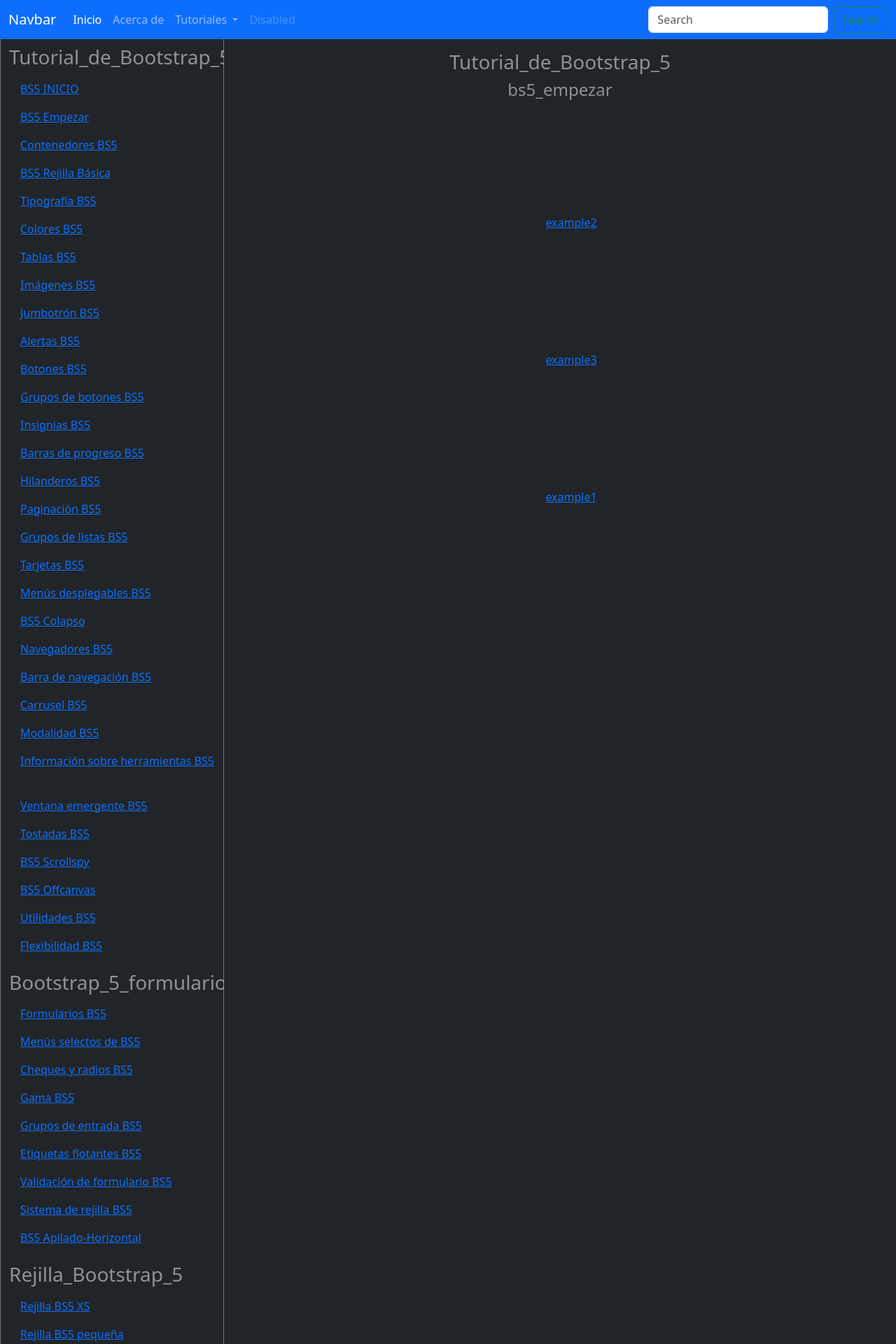
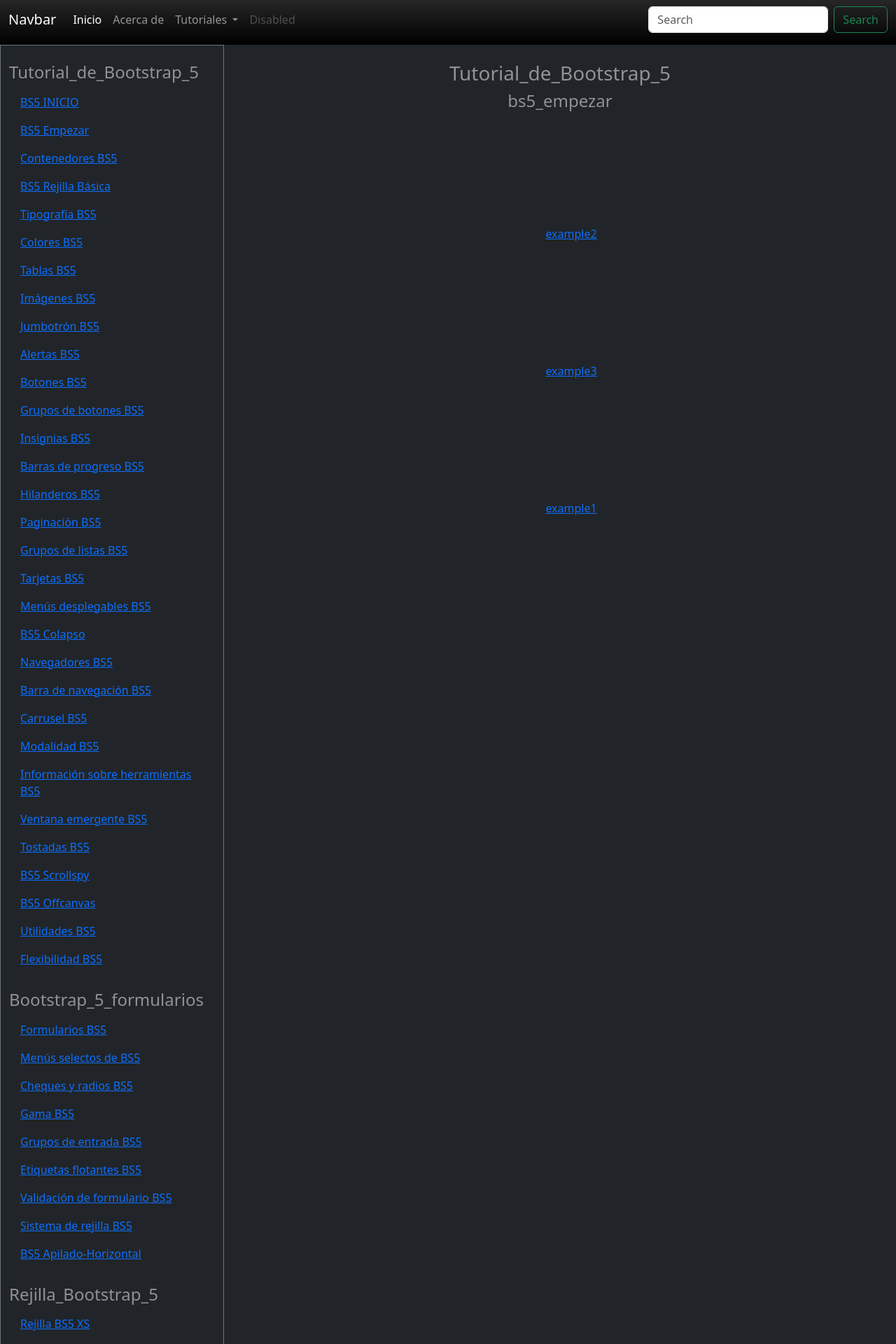
Before and after one commit to hmartinez00/z_django_projects, a Django app: page /BootStrap5/vistas_clases/Tutorial_de_Bootstrap_5/bs5_empezar/0 in a window 1280 px wide. Shown: the top 1920 px of the page at 70% size. Run offline with Django 4.2, Linux system fonts and the light colour scheme; data comes from the database, SQL or seed files in the repository.

Commit message:
Version Estable 20230624 184832

```diff
--- a/CursoBsw3shools/BootStrap5/templates/Tutorial_de_Bootstrap_5/bs5_empezar/bs5_empezar.html
+++ b/CursoBsw3shools/BootStrap5/templates/Tutorial_de_Bootstrap_5/bs5_empezar/bs5_empezar.html
@@ -7,7 +7,7 @@
       <h4>{{ leccion }}</h4>
         {% for i in file_list %}
           <ul>
-            <iframe src="{% url 'vistas_clases' modulo leccion i|extract_numbers %}" title="description"></iframe>
+            <iframe height=80% width=90% src="{% url 'vistas_clases' modulo leccion i|extract_numbers %}" title="description"></iframe>
             <br>
             <a href="{% url 'vistas_clases' modulo leccion i|extract_numbers %}">{{ i }}</a>
           </ul>
--- a/CursoBsw3shools/BootStrap5/templates/index.html
+++ b/CursoBsw3shools/BootStrap5/templates/index.html
@@ -25,7 +25,7 @@
 
     <!-- Barra de Navegacion - Cabecera -->
     <div class="row">
-      <nav class="navbar navbar-expand-lg navbar-dark bg-primary fixed-top">
+      <nav class="navbar pb-3 navbar-expand-lg navbar-dark bg-black bg-gradient fixed-top">
           <div class="container-fluid">
             <a class="navbar-brand text-white" href="#">Navbar</a>
             <button class="navbar-toggler" type="button" data-bs-toggle="collapse" data-bs-target="#navbarSupportedContent" aria-controls="navbarSupportedContent" aria-expanded="false" aria-label="Toggle navigation">
@@ -47,7 +47,7 @@
                     <li><a class="dropdown-item" href="{% url 'index' %}">Bootstrap 5</a></li>
                     <li><a class="dropdown-item" href="#">CSS</a></li>
                     <li><hr class="dropdown-divider"></li>
-                    <li><a class="dropdown-item" href="#">Something else here</a></li>
+                    <li><a class="dropdown-item" href="#">Plantillas de Ejemplo</a></li>
                   </ul>
                 </li>
                 <li class="nav-item">
@@ -63,13 +63,17 @@
         </nav>
     </div>
 
+    <div class="row">
+      <div class="col-12 my-2"></div>
+    </div>
+
     <!-- Barra de Menues y Cuerpo -->
     <div class="row pt-5">
       <!-- Barra de Menues -->
-      <div class="col-3 bg-dark text-white-50 border border-secondary">
+      <div class="col-3 bg-dark text-white-50 border border-secondary overflow-y-scroll">
         {% for modulos, clases in modules.items %}
-        <ul class="nav flex-column pt-3">
-          <h3>{{ modulos }}</h3>
+        <ul class="nav flex-column pt-4">
+          <h4>{{ modulos }}</h4>
           {% for i in clases %}
           <li class="nav-link">
             <a href="{% url 'vistas_clases' modulos i|lower|replace_spaces 0 %}">{{ i }}</a>
--- a/CursoBsw3shools/BootStrap5/urls.py
+++ b/CursoBsw3shools/BootStrap5/urls.py
@@ -1,5 +1,6 @@
 from django.urls import path
 from . import views
+from django.views.generic import TemplateView
 
 urlpatterns = [
 	path('vistas_clases/<str:modulo>/<str:leccion>/<int:num>', views.vistas_clases, name='vistas_clases'),
```
Also changed, not shown: CursoBsw3shools/BootStrap5/templates/Bootstrap_5_Otros/componentes_bs5/example4.html (added, +44 -0 lines).
